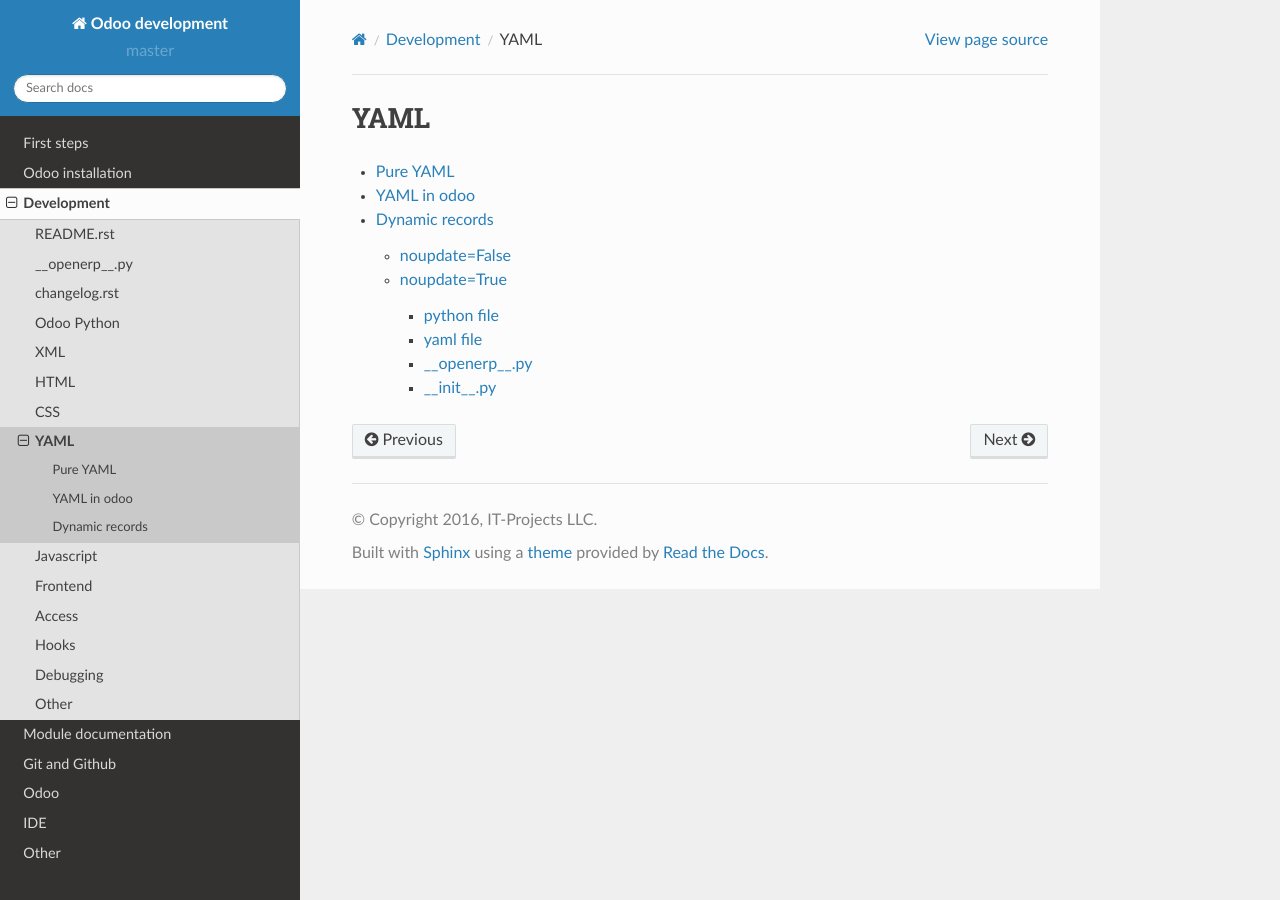
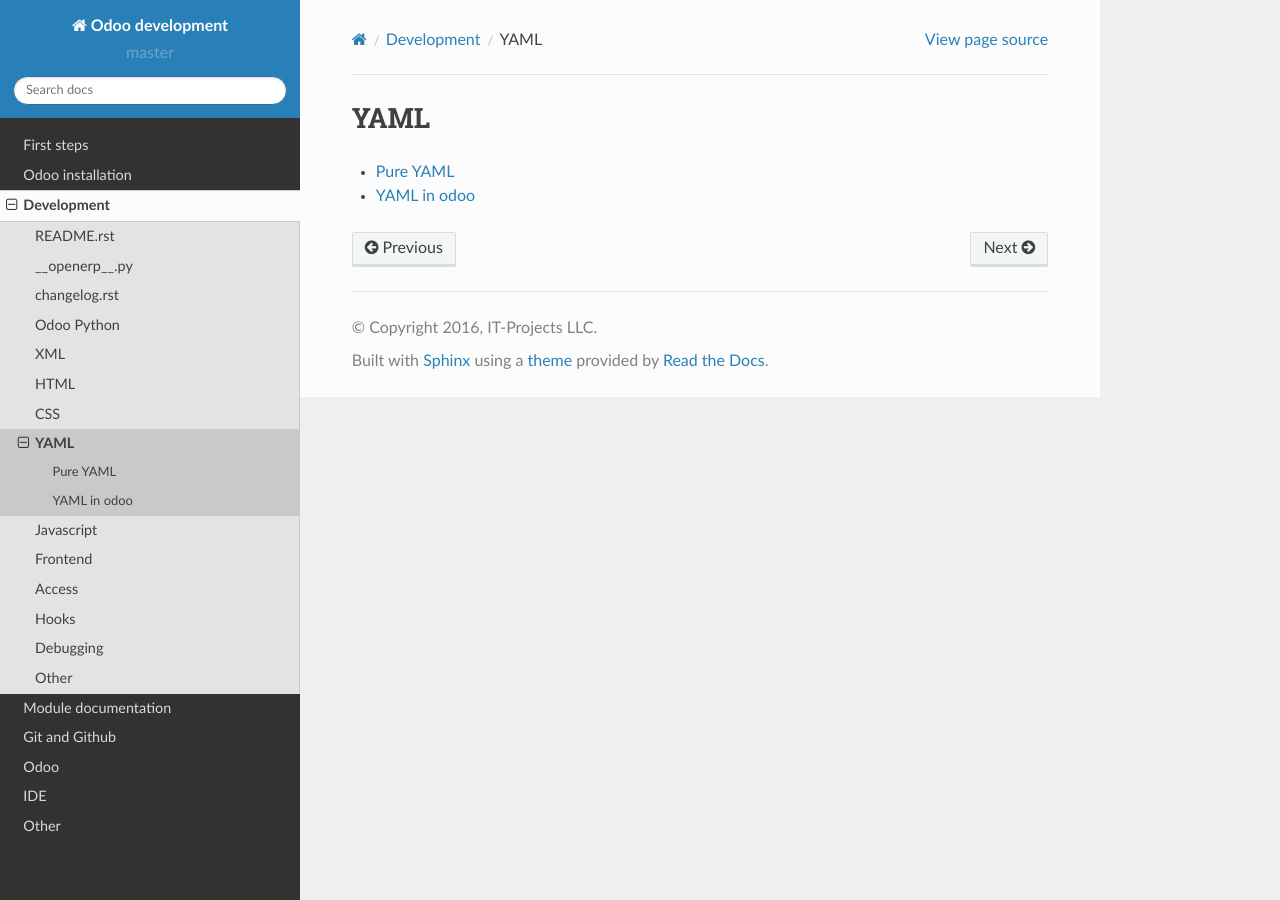
Before and after one commit to itpp-labs/odoo-development, a Sphinx documentation site: the page built from docs/dev/yml/index.rst, in a window 1280 px wide. Built offline with Sphinx 7.4.7 and the Read the Docs theme 2.0.0, drawn with Linux system fonts in a browser that asks for light colours; pages that are not in the unit, such as notebooks, are missing from menus.

Commit message:
reorder dev/index.rst + move dynamic-records to dev/other/ section

```diff
--- a/docs/dev/index.rst
+++ b/docs/dev/index.rst
@@ -16,6 +16,6 @@
    frontend/index
    access/index
    hooks/index
+   tests/index
    debug/index
    other/index
-   tests/index
--- a/docs/dev/other/index.rst
+++ b/docs/dev/other/index.rst
@@ -3,4 +3,5 @@
 
 .. toctree::
 
+   dynamic-records
    odoo
--- a/docs/dev/yml/index.rst
+++ b/docs/dev/yml/index.rst
@@ -5,4 +5,3 @@
 
    pure-yaml
    odoo-yaml
-   dynamic-records
```
Also changed, not shown: docs/dev/other/dynamic-records.rst (renamed from docs/dev/yml/dynamic-records.rst).
